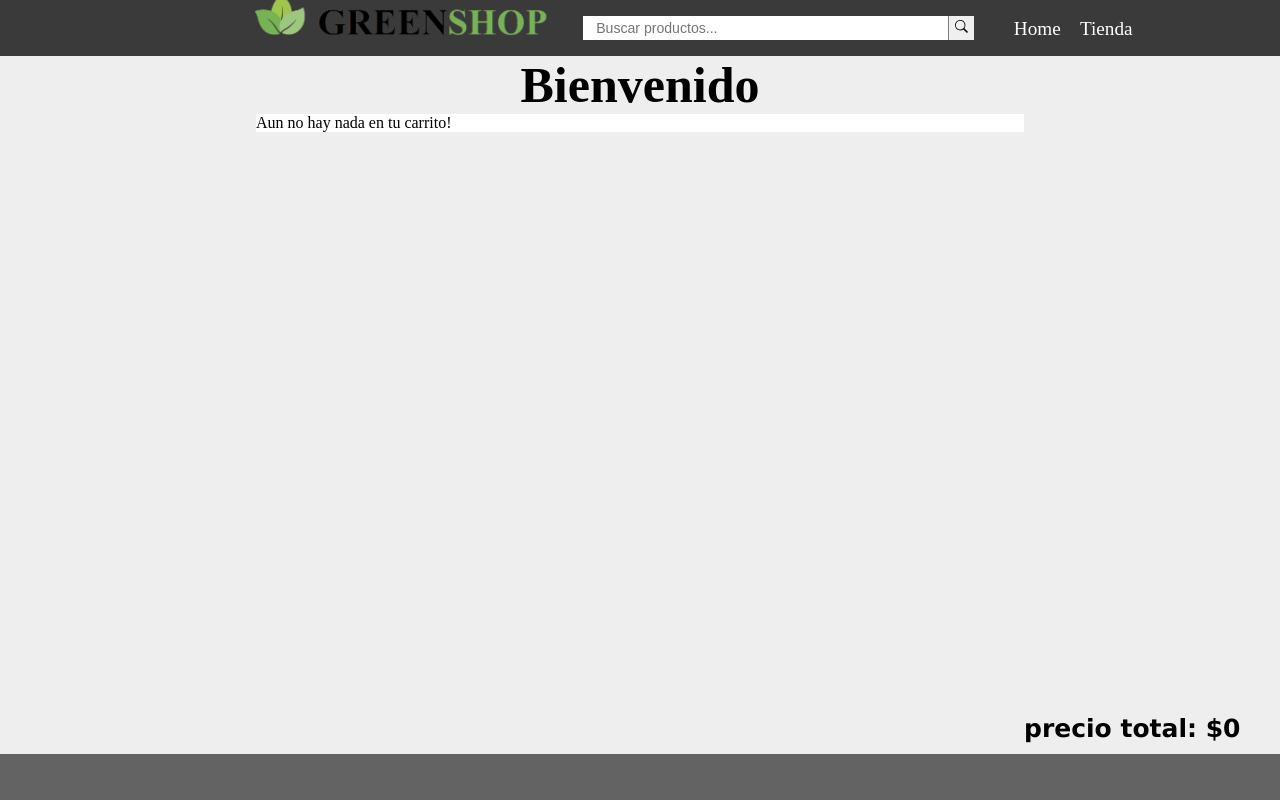
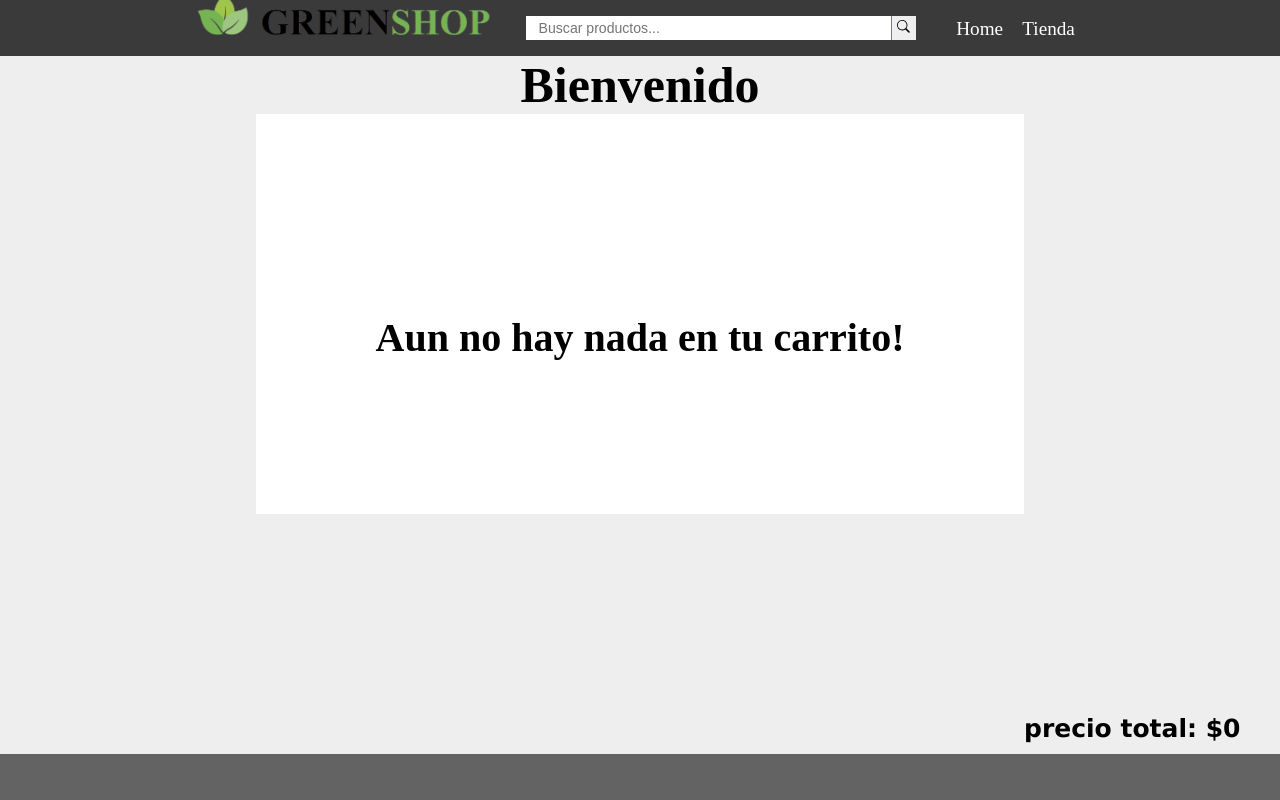
Before and after one commit to Luksjg/PF-Eccomerce, a React (Create React App) app in the folder client/: page /carrito in a window 1280 px wide. Shown: the top 800 px of the page. Built offline with nearby package versions, Linux system fonts and the light colour scheme.

Commit message:
cambios ternarios

```diff
--- a/client/src/components/NavStore/NavStore.module.css
+++ b/client/src/components/NavStore/NavStore.module.css
@@ -11,6 +11,7 @@
   justify-content: center;
   align-items: flex-end;
   margin-left: 10vw;
+
 /*   background-color: #7f7792; */
 
 }
@@ -51,7 +52,8 @@ position: relative;
 .botones{
   position: relative;
   display: flex;
-  width: 11vw;
+  width: 20vw;
+
   margin-left: 20px;
 /*   background-color: #261e39; */
 
--- a/client/src/components/cart/Cart.js
+++ b/client/src/components/cart/Cart.js
@@ -127,7 +127,10 @@ export default function Cart() {
               );
             })
           ) : (
-            <div> Aun no hay nada en tu carrito!</div>
+            <div className={style.ternario}>
+              {" "}
+              <h2>Aun no hay nada en tu carrito!</h2>
+            </div>
           )}
         </div>
       </div>
--- a/client/src/components/cart/Cart.module.css
+++ b/client/src/components/cart/Cart.module.css
@@ -102,3 +102,16 @@
   font-family: "Lucida Sans", "Lucida Sans Regular", "Lucida Grande",
     "Lucida Sans Unicode", Geneva, Verdana, sans-serif;
 }
+
+.ternario{
+  height: 50vh;
+}
+.ternario h2{
+  text-align: center;
+  font-size: 40px;
+  font-weight: bold;
+  position: relative;
+  top: 50%;
+ /*  background-color: #eeeeee; */
+
+}
```
